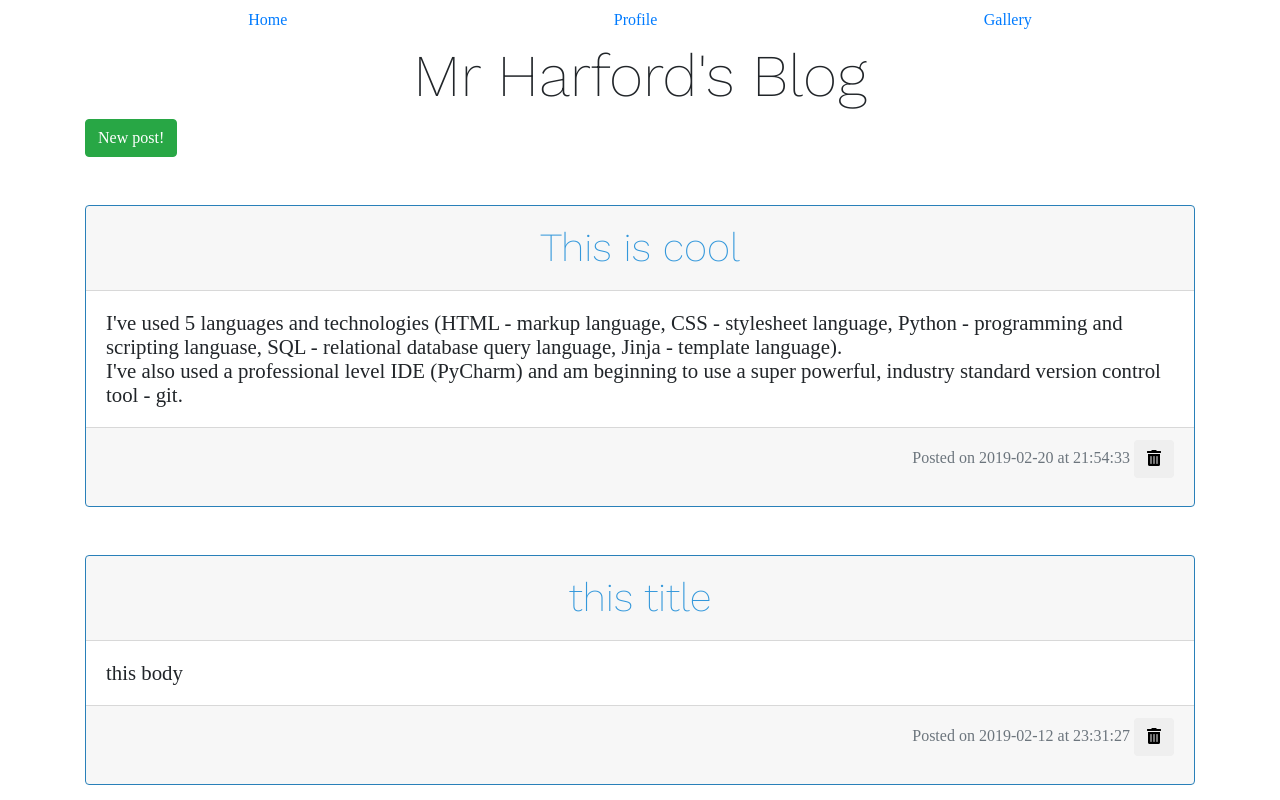
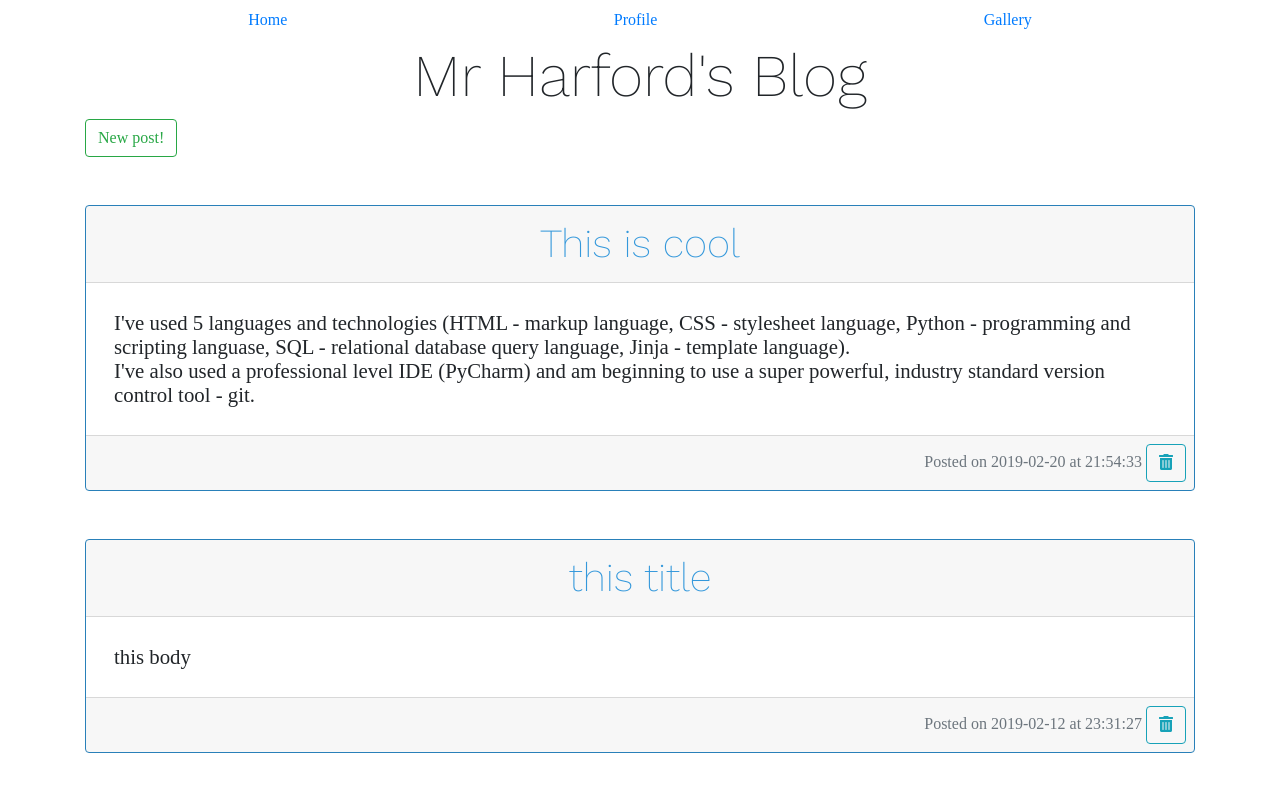
Before and after one commit to harfordt/blog_example, a Flask app: page / in a window 1280 px wide. Run offline with Flask 2, Linux system fonts and the light colour scheme; data comes from the database, SQL or seed files in the repository; some libraries are stand-ins or nearby versions; some web fonts are replaced.

Commit message:
Styled blog post

```diff
--- a/static/css/blog.css
+++ b/static/css/blog.css
@@ -17,10 +17,25 @@
     font-size: 2.5rem;
     color: #3498db;
     font-family: 'Work Sans', sans-serif;
+    padding: 0.5rem;
 }
 
 .card-text {
     font-size: 1.3rem;
     line-height: 1.5rem;
     white-space: pre-wrap;
+    padding: 0.5rem;
 }
+
+.card-footer {
+
+    padding: 0.5rem;
+}
+
+.card-footer p {
+    margin: 0;
+}
+
+.delete-button {
+    /*background-color:transparent;*/
+}
--- a/templates/home.html
+++ b/templates/home.html
@@ -7,7 +7,7 @@
 {% endblock %}
 
 {% block body %}
-<a class="btn btn-success" href="/new-blog-post">New post!</a>
+<a class="btn btn-outline-success" href="/new-blog-post">New post!</a>
 {% for entry in entries %}
     <div class="card">
         <div class="card-header text-center">
@@ -17,7 +17,7 @@
             <p class="card-text">{{ entry[2] }}</p>
         </div>
         <div class="card-footer text-muted text-right">
-            <p>Posted on {{  entry[3] }} at {{ entry[4] }} <button type="button" class="btn btn-secondary-light" href="delete-post/{{ entry[0] }}"data-container="body" data-toggle="hover" data-placement="bottom" data-content="Delete this post"><i class="fas fa-trash-alt"></i></button></p>
+            <p>Posted on {{  entry[3] }} at {{ entry[4] }} <a class="btn btn-outline-info delete-button" href="/do-delete-post/{{ entry[0] }}"data-container="body" data-toggle="hover" data-placement="bottom" data-content="Delete this post"><i class="fas fa-trash-alt"></i></a></p>
         </div>
     </div>
 
```
